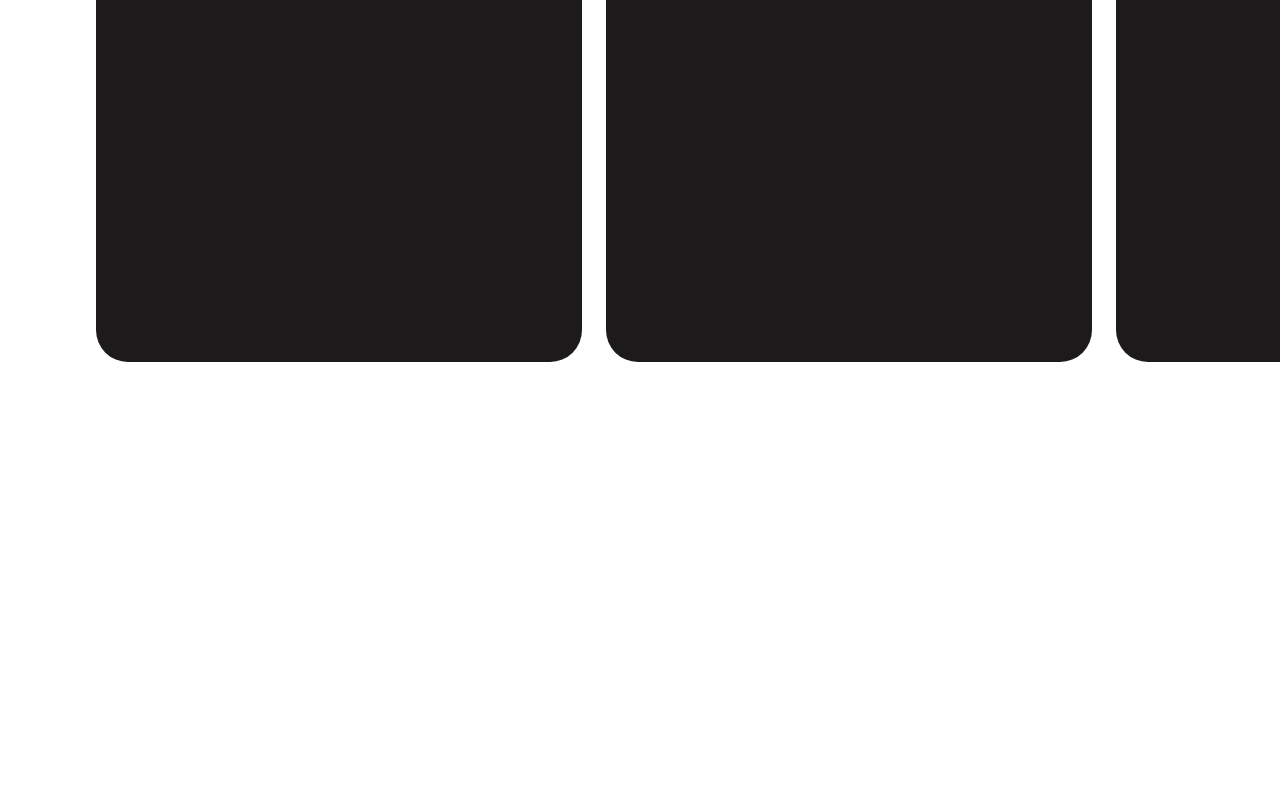
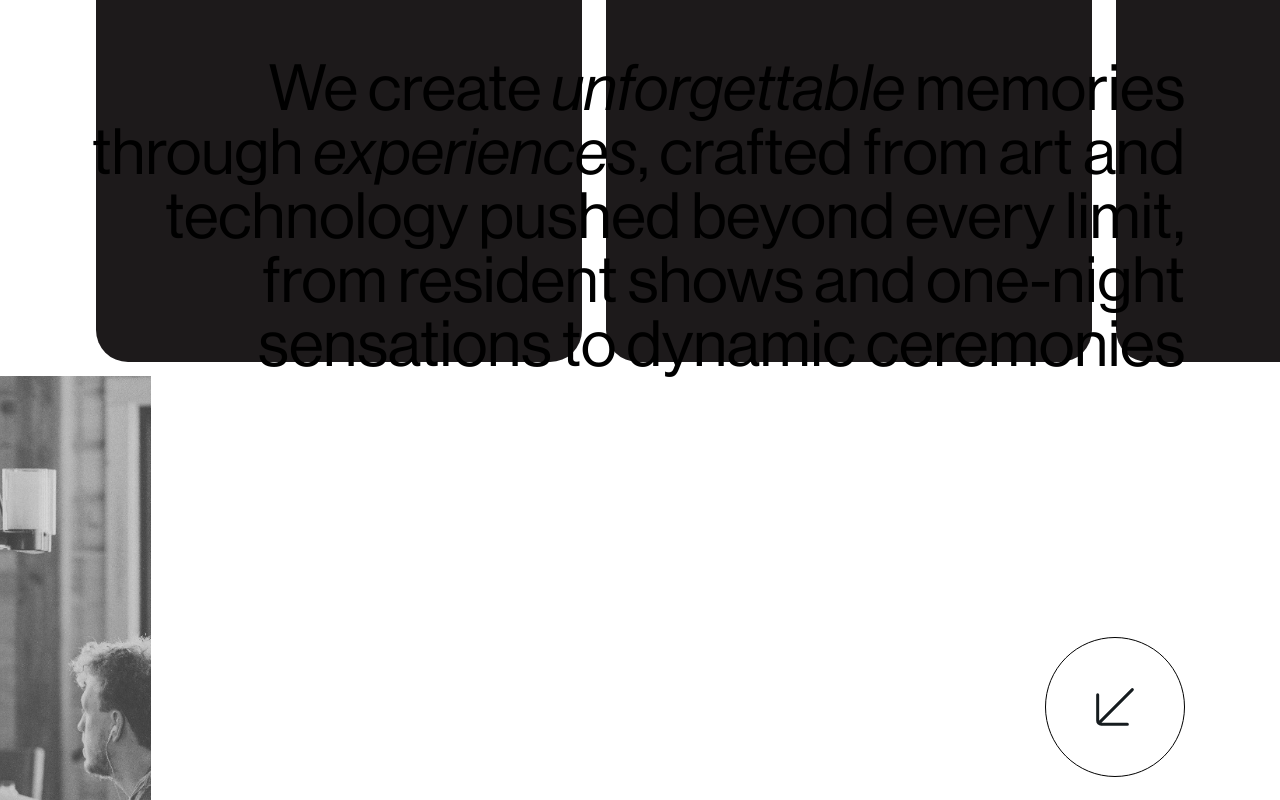
Before and after one commit to ahargunyllib/culture-fest, a Next.js app: page / in a window 1280 px wide. Shown: the part 1400-2200 px from the top of the page. Before the commit the page ends 1762 px from the top, so only its background shows below. Built offline with nearby package versions, Linux system fonts and the light colour scheme.

Commit message:
feat: Add TeamSection component to home page

```diff
--- a/src/app/page.tsx
+++ b/src/app/page.tsx
@@ -1,6 +1,7 @@
 import { Fragment } from "react";
 import HeroSection from "@/containers/home/HeroSection";
 import EventSection from "@/containers/home/EventSection";
+import TeamSection from "@/containers/home/TeamSection";
 
 export default function Home() {
   return (
@@ -9,7 +10,7 @@ export default function Home() {
       <main>
         <HeroSection />
         <EventSection />
-        {/* <TeamSection/> */}
+        <TeamSection/>
         {/* <PartnerSection/> */}
         {/* <FaqSection /> */}
       </main>
--- /dev/null
+++ b/src/containers/home/TeamSection.tsx
@@ -0,0 +1,32 @@
+import ArrowRightBottom from "@/assets/svgs/home/arrow-right-bottom.svg";
+import ImageTeam from "@/assets/svgs/home/image-team.svg";
+import Image from "next/image";
+
+export default function TeamSection() {
+  return (
+    <main className="min-h-dvh relative">
+      <section className="absolute right-[95px] bottom-0 w-[1663px] h-[942px]">
+        <div className="absolute top-0 right-0">
+          <p className="text-end font-neueHaasDisplay text-[64px] leading-none">
+            We create <i>unforgettable</i> memories <br /> through{" "}
+            <i>experiences</i>, crafted from art and <br /> technology pushed
+            beyond every limit, <br /> from resident shows and one-night <br />{" "}
+            sensations to dynamic ceremonies
+          </p>
+        </div>
+        <div className="absolute top-[210px] left-0 z-10">
+          <h2 className="font-neueHaasDisplay text-[56px] italic font-thin leading-none">
+            Meet our
+          </h2>
+          <h1 className="font-neueHaasDisplay text-[104px] leading-none">Team</h1>
+        </div>
+        <div className="absolute bottom-0 left-[129px]">
+          <Image src={ImageTeam} alt="Team" />
+        </div>
+        <div className="absolute right-0 bottom-[223px] size-[140px] rounded-full border border-black flex justify-center items-center">
+          <Image src={ArrowRightBottom} alt="Arrow Right Bottom" className="rotate-90"/>
+        </div>
+      </section>
+    </main>
+  );
+}
```
Also changed, not shown: src/assets/svgs/home/image-team.svg (added).
